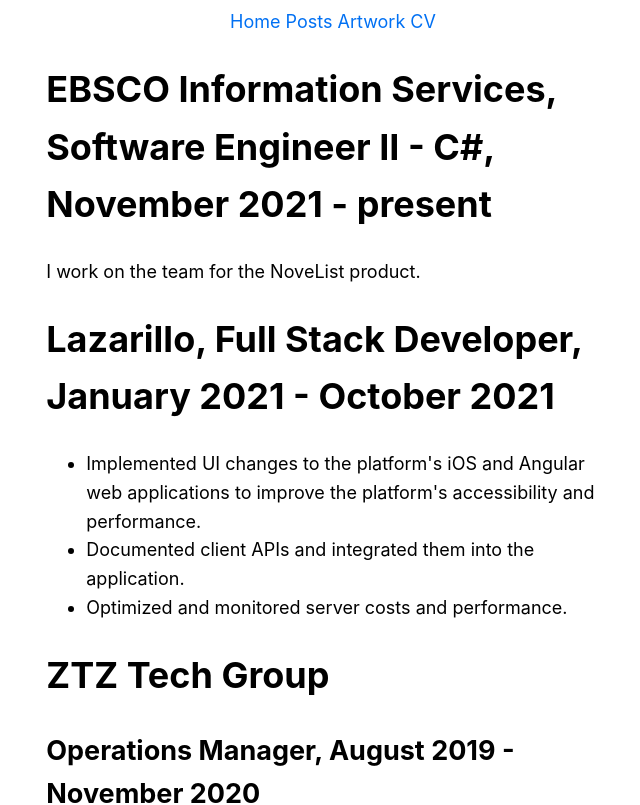
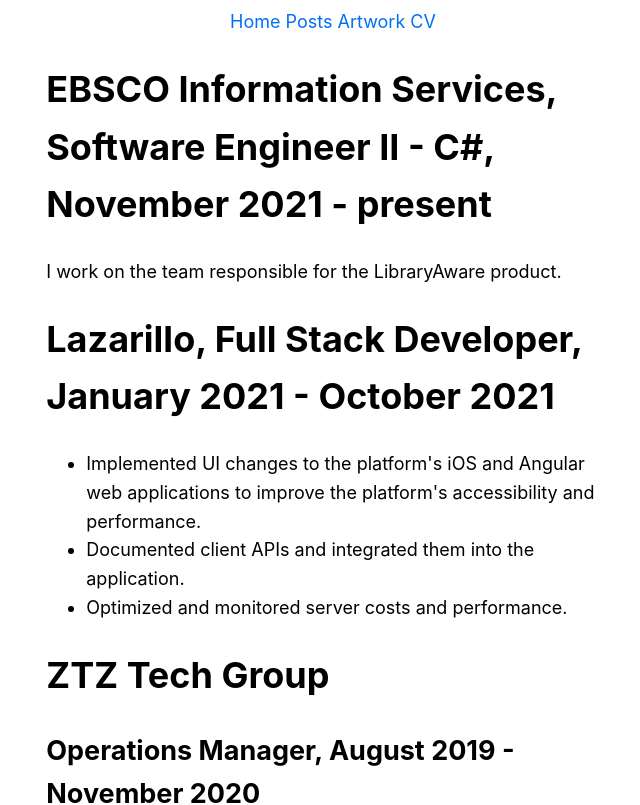
Before and after one commit to apbryant/website, a Next.js app: page /cv in a window 1280 px wide. Shown: the top 805 px of the page, without its empty margins (307-947 px from the left). Built offline with nearby package versions, Linux system fonts and the light colour scheme.

Commit message:
change cv

```diff
--- a/pages/cv.js
+++ b/pages/cv.js
@@ -9,7 +9,7 @@ export default function CV() {
       <main>
       <h1>EBSCO Information Services, Software Engineer II - C#, November 2021 - present</h1>
 
-      <p>I work on the team for the NoveList product.</p>
+      <p>I work on the team responsible for the LibraryAware product.</p>
       <h1>Lazarillo, Full Stack Developer, January 2021 - October 2021</h1>
       <ul>
         <li>Implemented UI changes to the platform's iOS and Angular web applications to improve the platform's accessibility and performance.</li>
```
